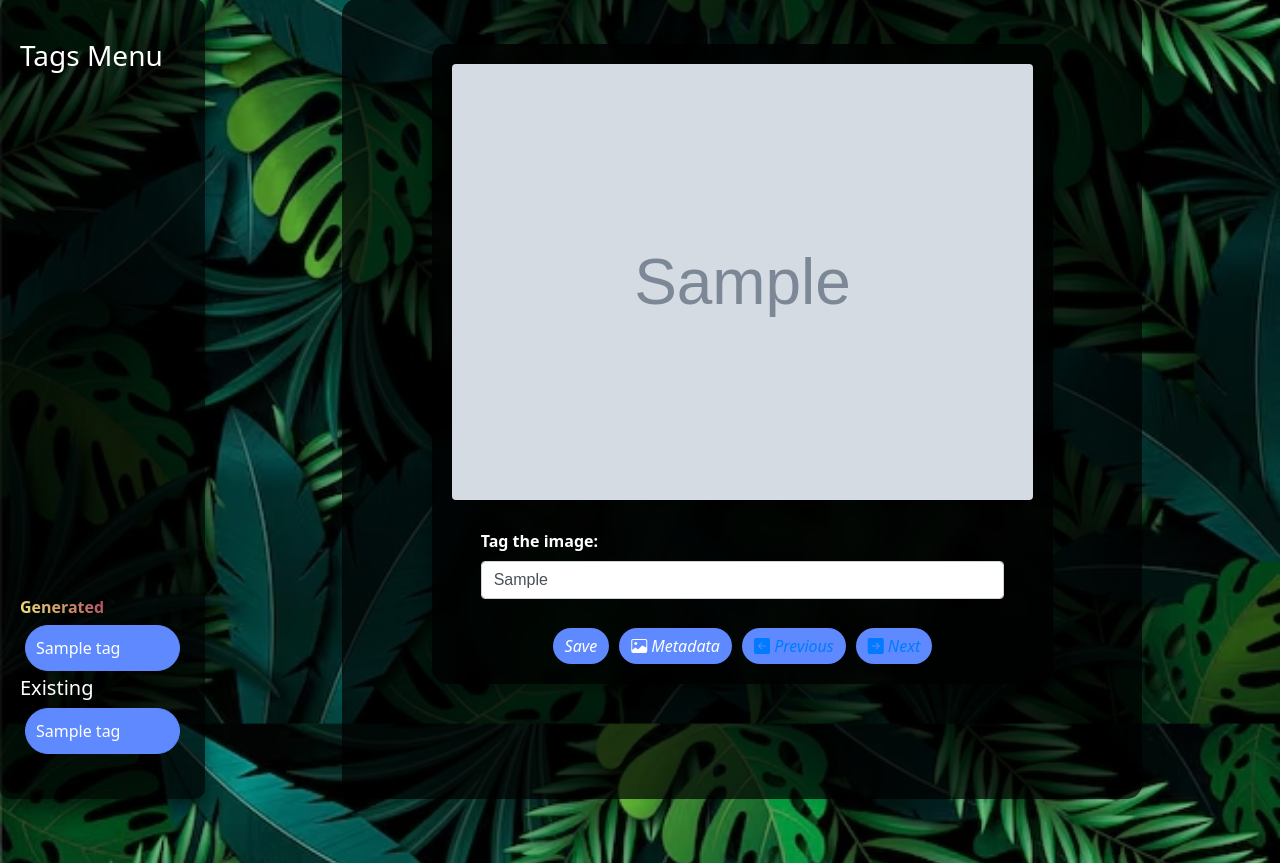
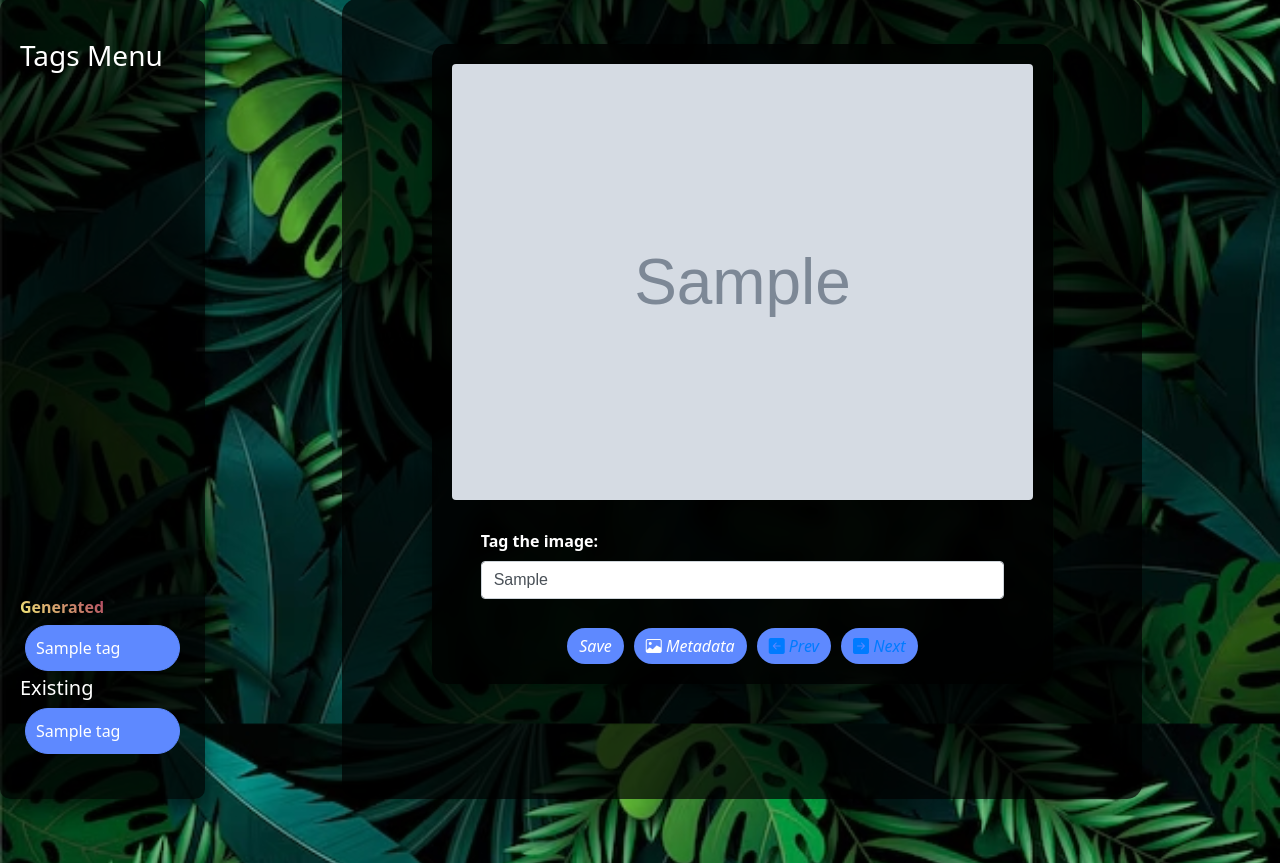
Before and after one commit to Veeraraju-E/Focal, a Django app: template Focal1/templates/index.html in a window 1280 px wide. Shown: the part 129-992 px from the top of the page. Run offline with Django 5.2, Linux system fonts and the light colour scheme; the template is opened without the code that fills it: most values are stand-ins (such as "Sample title", 1, 10 or a date in 2020); grey boxes marked "Sample" are stand-in pictures; parts of the project's set-up code (start-up, migrations or seed data) failed here and were passed over; some libraries are stand-ins or nearby versions.

Commit message:
Button stylign added

```diff
--- a/Focal1/templates/index.html
+++ b/Focal1/templates/index.html
@@ -384,7 +384,7 @@
                     class="btn btn-primary btn-custom btn-submit"
                   >
                     <a href="{% url 'prev_image' image %}"
-                      ><i class="bi bi-arrow-left-square-fill"> Previous</i></a
+                      ><i class="bi bi-arrow-left-square-fill"> Prev</i></a
                     >
                   </button>
                   <button
```
